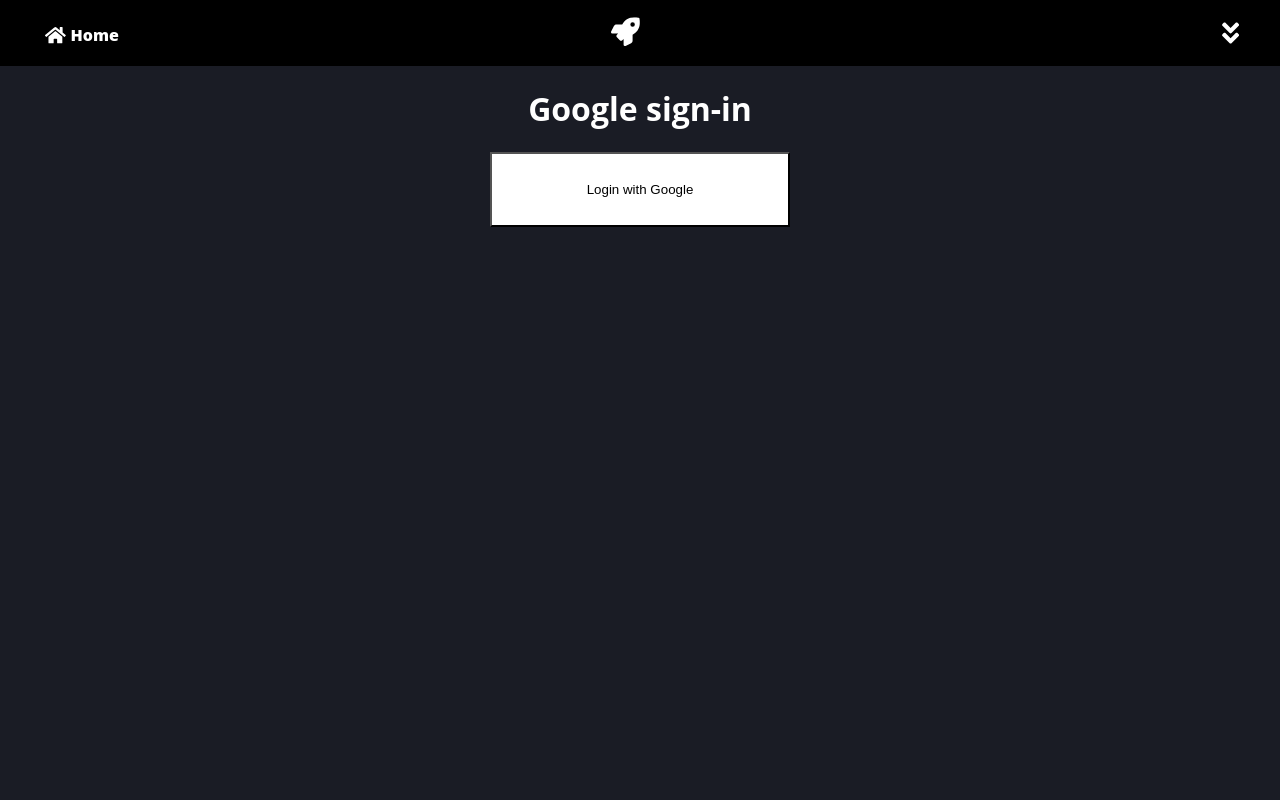
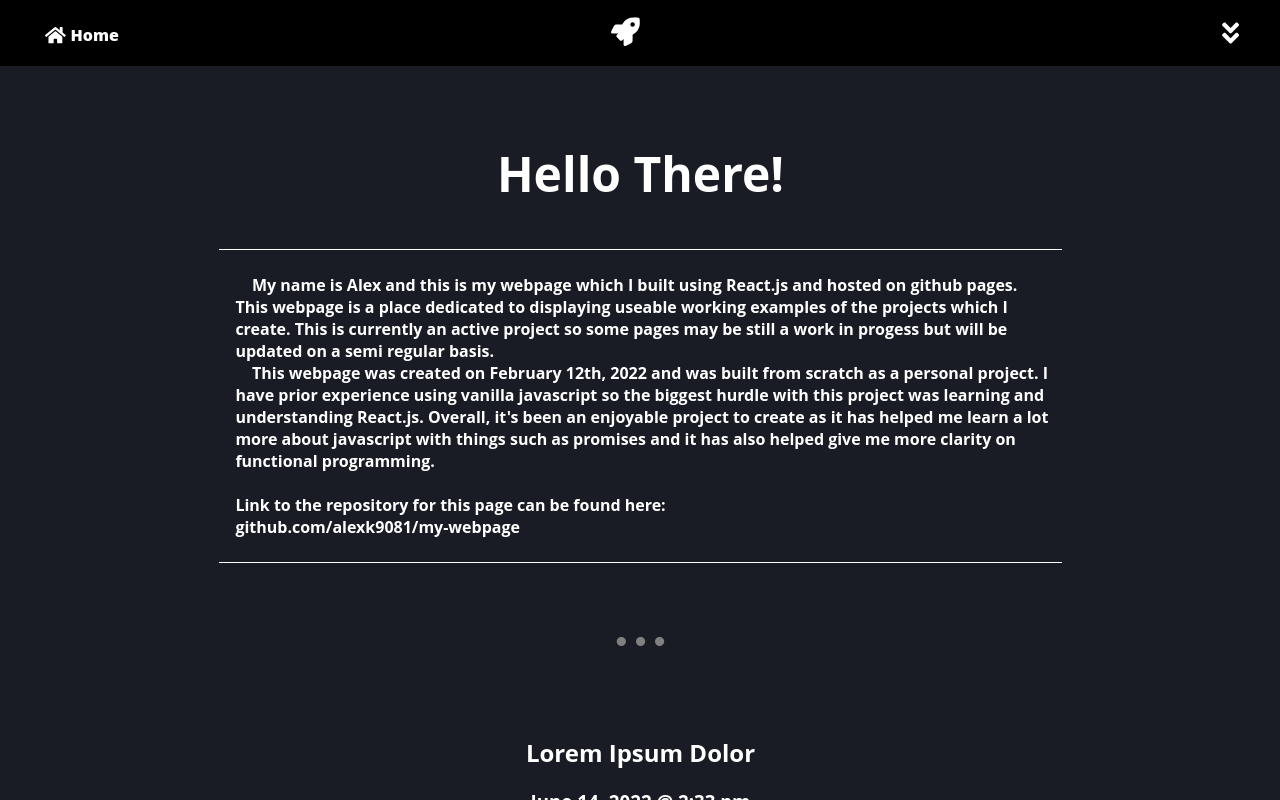
Before and after one commit to alexk9081/my-webpage, a React (Create React App) app: page /login in a window 1280 px wide. Built offline with nearby package versions, Linux system fonts and the light colour scheme; no server answers; a web font is replaced by a local one.

Commit message:
Converted login page to button in nav menu

```diff
--- a/src/App.js
+++ b/src/App.js
@@ -8,19 +8,17 @@
 import AddInfo from "./pages/AddInfoPage";
 import AddPicture from "./pages/AddPicturesPage";
 import TestPage from "./pages/TestPage";
-import LoginPage from "./pages/LoginPage";
 
 function App() {
   const [loggedIn, setLoggedIn] = useState(false);
 
   return (
     <div>
-      <NavigationBar loginState={loggedIn}/>
+      <NavigationBar loginState={loggedIn} setLoginState={setLoggedIn}/>
       <Switch>
         <Route exact path='/my-webpage' component={HomePage} />
         <Route exact path='/gallery' component={GalleryPage} />
         <Route exact path='/info' component={ProjectInfoPage} />
-        <Route exact path='/login' render={(props) => ( <LoginPage {...props} loginState={loggedIn} setLoginState={setLoggedIn} /> )} />
         <ProtectedRoute exact path='/photo' component={AddPicture} />
         <Route exact path='/data' component={AddInfo} />
         <Route exact path='/test' component={TestPage} />
--- a/src/pages/loginPage.js
+++ b/src/components/LoginButton.js
@@ -1,4 +1,3 @@
-import classes from "./LoginPage.module.css";
 import { auth, provider } from "../firebaseConfig";
 import { signInWithRedirect, signOut } from "firebase/auth";
 import { useEffect } from "react";
@@ -19,14 +18,7 @@
         });
     }
 
-    let getResults = () => {
-        if (auth.currentUser == null) {
-            console.log("No user logged in");
-            return;
-        }
-        console.log(auth.currentUser.email);
-    };
-
+    //Changes logged in state after redirect completes
     useEffect(() => {
         const unsubscribe = auth.onAuthStateChanged(user => {
             if (user) {
@@ -40,22 +32,14 @@
         return () => unsubscribe();
     }, [props]);
 
-    return <div className={classes.loginPage}>
-        {props.loginState ?
-            <>
-                <h1 className={classes.title}>Google sign-out</h1>
-                <button className={classes.loginButton} onClick={googleLogout}>Logout with Google</button>
 
-                <h1 className={classes.title}>Results</h1>
-                <button className={classes.loginButton} onClick={getResults}>Get result</button>
-            </>
-            :
-            <>
-                <h1 className={classes.title}>Google sign-in</h1>
-                <button className={classes.loginButton} onClick={googleLogin}>Login with Google</button>
-            </>
-        }
-    </div>
+    if(props.loginState) {
+        return <button className={props.className} onClick={googleLogout}>Logout</button>
+
+    }
+    else{
+        return <button className={props.className} onClick={googleLogin}>Login with Google</button>
+    }
 }
 
 export default LoginPage;
--- a/src/layout/NavigationBar.js
+++ b/src/layout/NavigationBar.js
@@ -4,6 +4,7 @@
 import { useRef } from "react";
 import NavMenu from "./MobileNavMenu";
 import DropdownMenu from "./DropdownMenu";
+import LoginButton from "../components/LoginButton";
 
 function NavigationBar(props) {
     const childRef = useRef();
@@ -28,11 +29,15 @@
         <div className={classes.navList}>
             <DropdownMenu>
                 {/* <Link className={classes.navItem} to='/test'>Test Page</Link> */}
-                <Link className={classes.menuItem} to='/login'>{props.loginState ? "Logout" : "Login"}</Link>
-                {props.loginState && <Link className={classes.menuItem} to='/photo'>Add Photo</Link>}
-                <Link className={classes.menuItem} to='/data'>Add Information</Link>
+                {props.loginState &&
+                <>
+                    <Link className={classes.menuItem} to='/photo'>Add Photo</Link>
+                    <Link className={classes.menuItem} to='/data'>Add Information</Link>
+                </>
+                }
                 <Link className={classes.menuItem} to='/gallery'>Image Gallery</Link>
                 <Link className={classes.menuItem} to='/info'>About Me</Link>
+                <LoginButton className={[classes.menuItem, classes.menuButtonItem].join(' ')} loginState={props.loginState} setLoginState={props.setLoginState}></LoginButton>
             </DropdownMenu>
         </div>
 
--- a/src/layout/NavigationBar.module.css
+++ b/src/layout/NavigationBar.module.css
@@ -6,6 +6,7 @@
 }
 
 .menuItem {
+    all: initial;
     width: 260px;
     font-weight: 800;
     font-family: "Open Sans", sans-serif;
@@ -15,6 +16,14 @@
     margin: 15px;
     padding: 10px;
     border-radius: 4px;
+}
+
+.menuButtonItem{
+    background-color: rgb(26, 36, 88);
+}
+
+.menuItem:hover{
+    cursor: pointer;
 }
 
 .homeNav {
--- a/src/pages/loginPage.module.css
+++ /dev/null
@@ -1,24 +0,0 @@
-.title{
-    text-align: center;
-    color: white;
-}
-
-.loginPage{
-    font-family: "Open Sans", sans-serif;
-    text-align: center;
-    background-color: #1a1c25;
-    display: flex;
-    flex-flow: column;
-    height: calc(100vh - 40px - 1.6rem);
-    align-items: center;
-}
-
-.loginButton{
-    width: 300px;
-    height: 75px;
-    background-color: white;
-}
-
-.loginButton:hover{
-    cursor: pointer;
-}
```
